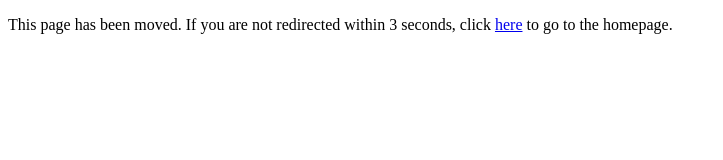
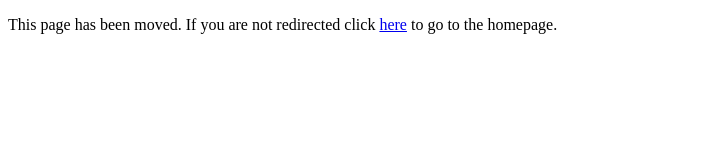
Before and after one commit to Pabsetchak/Pabsetchak.github.io, a plain HTML site: page index.html in a window 1280 px wide. Shown: the whole page, without its empty margins (0-723 px from the left). Drawn offline with Linux system fonts and the light colour scheme.

Commit message:
Update index.html

```diff
--- a/index.html
+++ b/index.html
@@ -3,9 +3,9 @@
     <head>
   		<title>Old Page</title>
   			<meta charset="UTF-8" />
-  			<meta http-equiv="refresh" content="3; URL=https://pabsetchak.my.canva.site/home/" />
+  			<meta http-equiv="refresh" content="; URL=https://pabsetchak.my.canva.site/home/" />
   	</head>
   	<body>
-  		<p>This page has been moved. If you are not redirected within 3 seconds, click <a href="https://pabsetchak.my.canva.site/home">here</a> to go to the homepage.</p>
+  		<p>This page has been moved. If you are not redirected click <a href="https://pabsetchak.my.canva.site/home">here</a> to go to the homepage.</p>
   	</body>
   </html>
```
